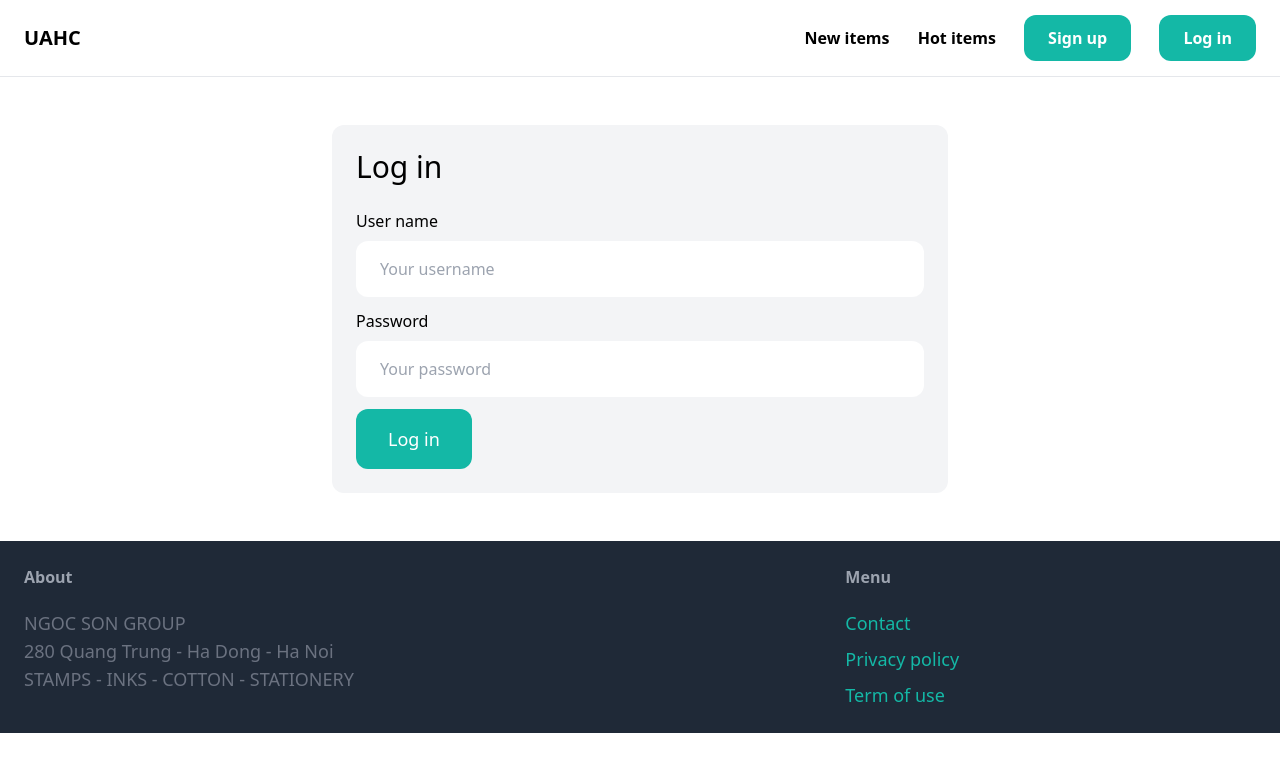
After one commit to albertnguyen97/UAHCstore, a Django app: page /login/ in a window 1280 px wide. The commit adds this page. Shown: the top 772 px of the page. Run offline with Django 4.2, Linux system fonts and the light colour scheme; some libraries are stand-ins or nearby versions.

```diff
--- a/core/forms.py
+++ b/core/forms.py
@@ -1,6 +1,17 @@
 from django import forms
-from django.contrib.auth.forms import UserCreationForm
+from django.contrib.auth.forms import UserCreationForm, AuthenticationForm
 from django.contrib.auth.models import User
+
+
+class LoginForm(AuthenticationForm):
+    username = forms.CharField(widget=forms.TextInput(attrs={
+        'placeholder': 'Your username',
+        'class': 'w-full py-4 px-6 rounded-xl'
+    }))
+    password = forms.CharField(widget=forms.PasswordInput(attrs={
+        'placeholder': 'Your password',
+        'class': 'w-full py-4 px-6 rounded-xl'
+    }))
 
 
 class SignUpForm(UserCreationForm):
@@ -16,11 +27,11 @@ class SignUpForm(UserCreationForm):
         'placeholder': 'Your email',
         'class': 'w-full py-4 px-6 rounded-xl'
     }))
-    password1 = forms.CharField(widget=forms.TextInput(attrs={
+    password1 = forms.CharField(widget=forms.PasswordInput(attrs={
         'placeholder': 'Your password',
         'class': 'w-full py-4 px-6 rounded-xl'
     }))
-    password2 = forms.CharField(widget=forms.TextInput(attrs={
+    password2 = forms.CharField(widget=forms.PasswordInput(attrs={
         'placeholder': 'repeat your password',
         'class': 'w-full py-4 px-6 rounded-xl'
     }))
--- a/core/templates/core/base.html
+++ b/core/templates/core/base.html
@@ -10,10 +10,17 @@
     <nav class="py-6 px-6 flex justify-between items-center border-b border-gray-200">
     <a href="/" class="text-xl font-semibold">UAHC</a>
         <div class="space-x-6">
-            <a href="#" class="text-g font-semibold hover:text-gray-500">New item</a>
-            <a href="#" class="text-g font-semibold hover:text-gray-500">New item</a>
-            <a href="{% url 'core:signup' %}" class="px-6 py-3 text-g font-semibold bg-teal-500 text-white rounded-xl hover:bg-blue-700">Sign up</a>
-            <a href="#" class="px-6 py-3 text-g font-semibold bg-teal-500 text-white rounded-xl hover:bg-gray-700 ">Log in</a>
+            <a href="#" class="text-g font-semibold hover:text-gray-500">New items</a>
+            <a href="#" class="text-g font-semibold hover:text-gray-500">Hot items</a>
+
+            {% if request.user.is_authenticated %}
+                <a href="#" class="px-6 py-3 text-g font-semibold bg-teal-500 text-white rounded-xl hover:bg-gray-700">Inbox</a>
+                <a href="#" class="px-6 py-3 text-g font-semibold bg-teal-500 text-white rounded-xl hover:bg-gray-700 ">Dashboard</a>
+                <a href="{% url 'core:logout'  %}" class="px-6 py-3 text-g font-semibold bg-teal-500 text-white rounded-xl hover:bg-gray-700 ">Log out</a>
+            {% else %}
+                <a href="{% url 'core:signup' %}" class="px-6 py-3 text-g font-semibold bg-teal-500 text-white rounded-xl hover:bg-blue-700">Sign up</a>
+                <a href="{% url 'core:login' %}" class="px-6 py-3 text-g font-semibold bg-teal-500 text-white rounded-xl hover:bg-gray-700 ">Log in</a>
+            {% endif %}
         </div>
     </nav>
     <div class="px-6 py-6">
--- /dev/null
+++ b/core/templates/core/login.html
@@ -0,0 +1,32 @@
+{% extends 'core/base.html' %}
+{% block title %} Log in {% endblock %}
+{% block content %}
+
+<div class="w-1/2 my-6 mx-auto p-6 bg-gray-100 rounded-xl">
+    <h1 class="mb-6 text-3xl">Log in</h1>
+    <form method="post" action=".">
+        {%  csrf_token %}
+        {{ form.non_field_errors }}
+
+        <div class="mb-3">
+            <label class="inline-block mb-2">User name</label><br>
+            {{ form.username }}
+        </div>
+
+        <div class="mb-3">
+            <label class="inline-block mb-2">Password</label><br>
+            {{ form.password }}
+        </div>
+
+        {% if form.errors or form.non_field_errors %}
+            <div class="mb-3 p-6 bg-red-100 rounded-xl">
+            {% for field in form %}
+                {{ field.errors }}
+            {% endfor %}
+            </div>
+        {% endif %}
+        <button class="py-4 px-8 text-lg bg-teal-500 hover:bg-teal-700 rounded-xl text-white center">Log in</button>
+    </form>
+</div>
+
+{% endblock %}
--- a/core/urls.py
+++ b/core/urls.py
@@ -1,11 +1,15 @@
 from django.urls import path
 from . import views
+from django.contrib.auth import views as auth_views
+from .forms import LoginForm
+from .views import logout_view
 
 app_name = 'core'
 
 urlpatterns = [
     path('', views.index, name='index'),
     path('contact/', views.contact, name='contact'),
-    path('signup/', views.signup, name='signup')
-
+    path('signup/', views.signup, name='signup'),
+    path('login/', auth_views.LoginView.as_view(template_name='core/login.html', authentication_form=LoginForm), name='login'),
+    path('logout/', logout_view, name='logout')
 ]
--- a/marketplace/settings.py
+++ b/marketplace/settings.py
@@ -27,6 +27,9 @@ DEBUG = True
 
 ALLOWED_HOSTS = []
 
+LOGIN_URL = '/login/'
+LOGIN_REDIRECT_URL = '/'
+LOGOUT_REDIRECT_URL = '/'
 
 # Application definition
 
--- a/marketplace/urls.py
+++ b/marketplace/urls.py
@@ -1,4 +1,4 @@
-
+from django.contrib.auth import views as auth_views
 from django.contrib import admin
 from django.urls import path, include
 from core.views import index, contact
```
Also changed, not shown: core/templates/core/logout.html (added, +37 -0 lines), core/views.py (+14 -2 lines), db.sqlite3.
